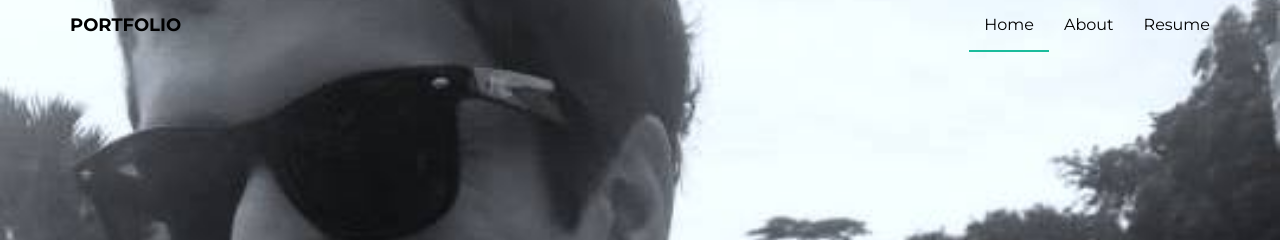
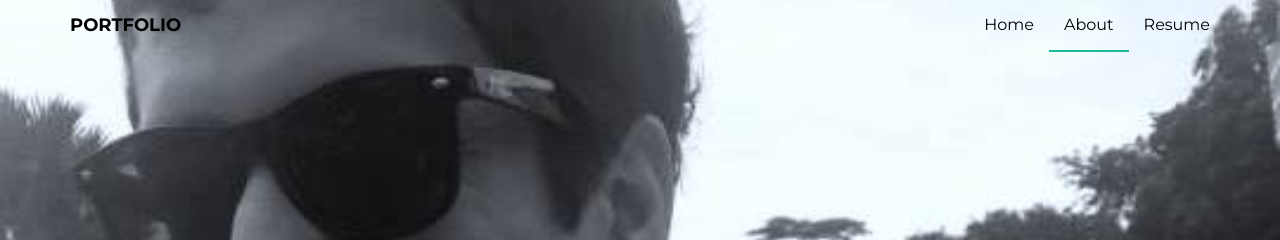
Before and after one commit to rohitmukherjee/rohitmukherjee.github.io, a Jekyll site: the page built from about/index.html, in a window 1280 px wide. Shown: the top 240 px of the page. Built offline with Jekyll 4.4.1, drawn with Linux system fonts in a browser that asks for light colours; nearby versions of some CDN libraries; Markdown is read by kramdown in place of the engine named in the settings.

Commit message:
Finished migrating original website, just need to deal with writing blog posts now

```diff
--- a/_includes/footer.html
+++ b/_includes/footer.html
@@ -2,16 +2,16 @@
 	<div class="container">
 		<div class="row centered">
 			<div class="col-lg-3">
-				<a href="https://github.com/rohitmukherjee"><i class="fa fa-github"></i></a>
+				<a href="https://github.com/rohitmukherjee" target="_blank"><i class="fa fa-github"></i></a>
 			</div>
 			<div class="col-lg-3">
-				<a href="http://sg.linkedin.com/in/rohitmukherjee93/"><i class="fa fa-linkedin"></i></a>
+				<a href="http://sg.linkedin.com/in/rohitmukherjee93/" target="_blank"><i class="fa fa-linkedin"></i></a>
 			</div>
 			<div class="col-lg-3">
-				<a href="https://twitter.com/singbynight"><i class="fa fa-twitter"></i></a>
+				<a href="https://twitter.com/singbynight" target="_blank"><i class="fa fa-twitter"></i></a>
 			</div>
 			<div class="col-lg-3">
-				<a href="https://www.facebook.com/rohit.mukherjee.12"><i class="fa fa-facebook"></i></a>
+				<a href="https://www.facebook.com/rohit.mukherjee.12" target="_blank"><i class="fa fa-facebook"></i></a>
 			</div>
 		</div><! --/row -->
 	</div><! --/container -->
--- a/_includes/header.html
+++ b/_includes/header.html
@@ -4,9 +4,9 @@
     <meta charset="utf-8">
     <meta http-equiv="X-UA-Compatible" content="IE=edge">
     <meta name="viewport" content="width=device-width, initial-scale=1">
-    <meta name="description" content="">
-    <meta name="author" content="">
-    <link rel="shortcut icon" href="assets/ico/favicon.ico">
+    <meta name="description" content="Software Developer">
+    <meta name="author" content="Rohit Mukherjee">
+    <link rel="shortcut icon" href="/assets/ico/favicon.ico">
 
     <title>Rohit Mukherjee's Portfolio</title>
 
@@ -32,9 +32,9 @@
         </div>
         <div class="navbar-collapse collapse">
           <ul class="nav navbar-nav navbar-right">
-            <li class="active"><a href= " {{ site.url }} ">Home</a></li>
-            <li><a href="{{ site.url }}/about">About</a></li>
-            <li><a href="{{ site.url }}/resume">Resume</a></li>
+            <li {% if page.title == "Home" %} class="active" {% endif %}><a href= " {{ site.url }} ">Home</a></li>
+            <li {% if page.title == "About" %} class="active" {% endif %}><a href="{{ site.url }}/about">About</a></li>
+            <li {% if page.title == "Resume" %} class="active" {% endif %}><a href="{{ site.url }}/resume">Resume</a></li>
           </ul>
         </div><!--/.nav-collapse -->
       </div>
--- a/about/index.html
+++ b/about/index.html
@@ -1,5 +1,5 @@
 ---
-title: about
+title: About
 layout: default
 ---
 
--- a/index.html
+++ b/index.html
@@ -1,5 +1,5 @@
 ---
-title: site.title
+title: Home
 layout: default
 ---
 
```
Also changed, not shown: assets/css/bootstrap.css, 1 other file.
